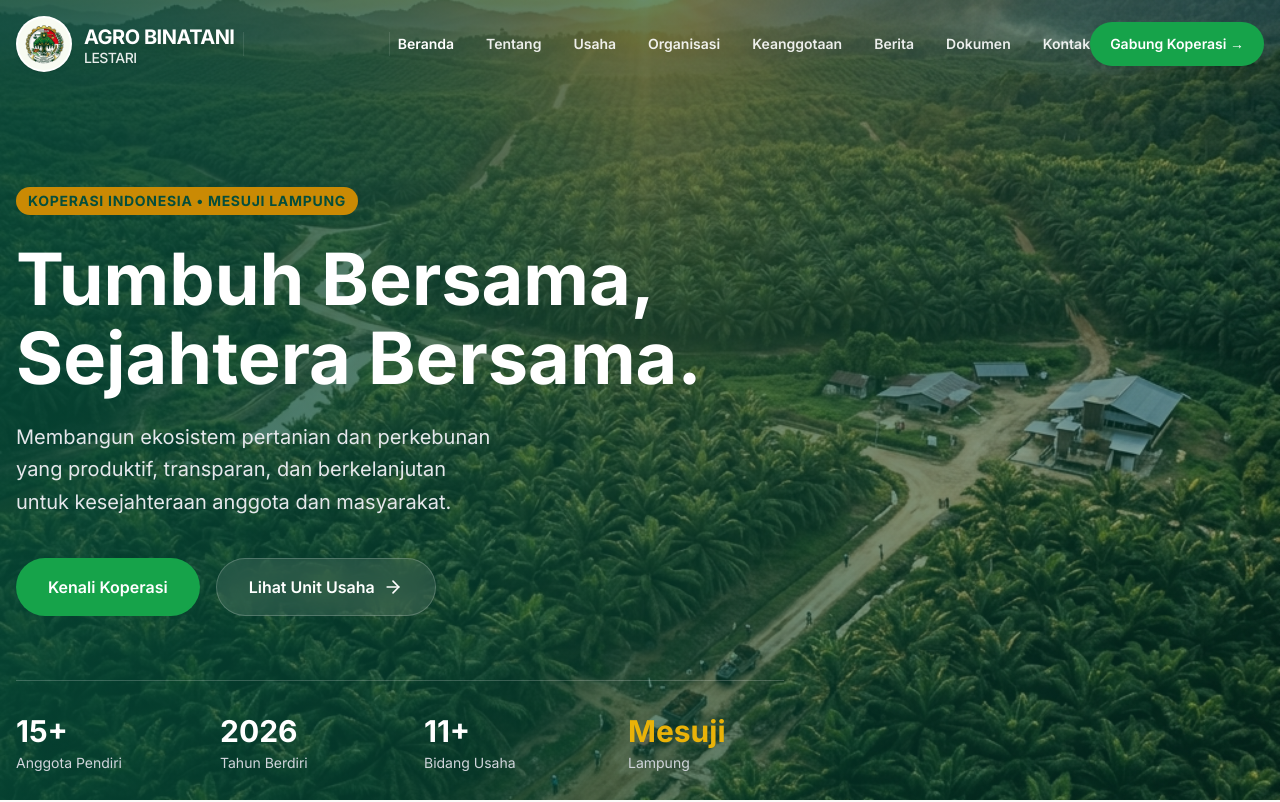
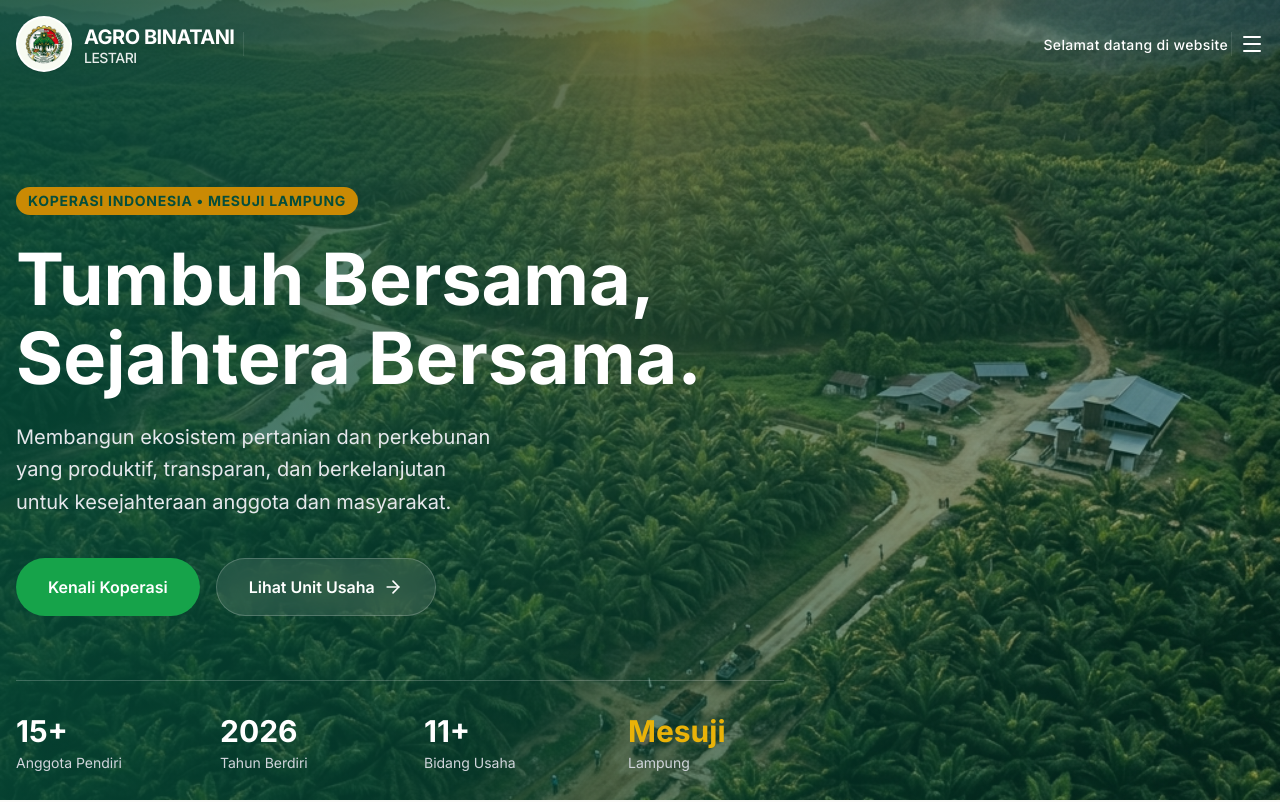
Before and after one commit to Budybaswara/agrotani, a Next.js app: page / in a window 1280 px wide. Shown: the top 802 px of the page. Built offline with nearby package versions, Linux system fonts and the light colour scheme.

Commit message:
style: always show hamburger menu on desktop and prevent header auto-hide

```diff
--- a/src/components/Header.tsx
+++ b/src/components/Header.tsx
@@ -21,33 +21,21 @@ const navigation = [
 
 export default function Header() {
   const [isScrolled, setIsScrolled] = useState(false);
-  const [isHidden, setIsHidden] = useState(false);
-  const [lastScrollY, setLastScrollY] = useState(0);
   const [mobileMenuOpen, setMobileMenuOpen] = useState(false);
   const pathname = usePathname();
 
   useEffect(() => {
     const handleScroll = () => {
-      const currentScrollY = window.scrollY;
-
-      if (currentScrollY > lastScrollY && currentScrollY > 100) {
-        setIsHidden(true);
-      } else {
-        setIsHidden(false);
-      }
-
-      setIsScrolled(currentScrollY > 20);
-      setLastScrollY(currentScrollY);
+      setIsScrolled(window.scrollY > 20);
     };
     window.addEventListener("scroll", handleScroll, { passive: true });
     return () => window.removeEventListener("scroll", handleScroll);
-  }, [lastScrollY]);
+  }, []);
 
   return (
     <header
       className={clsx(
         "fixed inset-x-0 top-0 z-[100] transition-all duration-300 ease-in-out",
-        isHidden ? "-translate-y-full" : "translate-y-0",
         isScrolled
           ? "bg-white shadow-md"
           : "bg-transparent"
@@ -88,7 +76,7 @@ export default function Header() {
           </div>
         </div>
 
-        <div className="flex lg:hidden shrink-0">
+        <div className="flex shrink-0">
           <button
             type="button"
             className={clsx(
@@ -102,39 +90,7 @@ export default function Header() {
           </button>
         </div>
 
-        <div className="hidden lg:flex lg:gap-x-8">
-          {navigation.map((item) => {
-            const isActive = pathname === item.href || (pathname.startsWith(item.href) && item.href !== "/");
-            return (
-              <Link
-                key={item.name}
-                href={item.href}
-                className={clsx(
-                  "text-sm font-semibold leading-6 transition-colors hover:text-[var(--color-gold-500)]",
-                  isScrolled
-                    ? isActive ? "text-[var(--color-forest-800)]" : "text-gray-700"
-                    : isActive ? "text-white font-bold" : "text-white/90"
-                )}
-              >
-                {item.name}
-              </Link>
-            );
-          })}
-        </div>
 
-        <div className="hidden lg:flex shrink-0">
-          <Link
-            href="/keanggotaan"
-            className={clsx(
-              "text-sm font-semibold leading-6 px-5 py-2.5 rounded-full transition-all duration-300",
-              isScrolled
-                ? "bg-[var(--color-forest-800)] text-white hover:bg-[var(--color-forest-700)] shadow-sm"
-                : "bg-[var(--color-palm-600)] text-white hover:bg-[var(--color-palm-500)] shadow-lg shadow-black/10"
-            )}
-          >
-            Gabung Koperasi <span aria-hidden="true">&rarr;</span>
-          </Link>
-        </div>
       </nav>
 
       {/* Mobile menu */}
@@ -145,7 +101,7 @@ export default function Header() {
             animate={{ opacity: 1, y: 0 }}
             exit={{ opacity: 0, y: -20 }}
             transition={{ duration: 0.2 }}
-            className="fixed inset-0 z-50 lg:hidden"
+            className="fixed inset-0 z-[150]"
           >
             <div className="fixed inset-0 bg-black/20 backdrop-blur-sm" onClick={() => setMobileMenuOpen(false)} />
             <div className="fixed inset-y-0 right-0 z-50 w-full overflow-y-auto bg-white px-6 py-6 sm:max-w-sm sm:ring-1 sm:ring-gray-900/10 shadow-xl">
```
